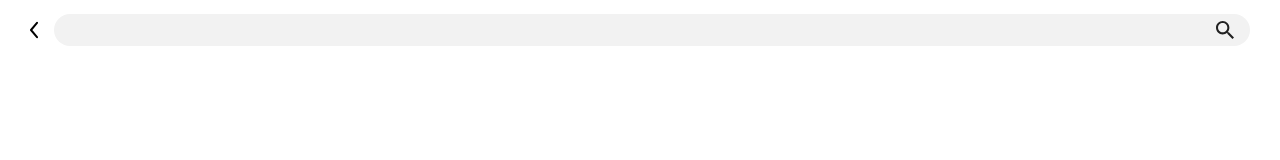
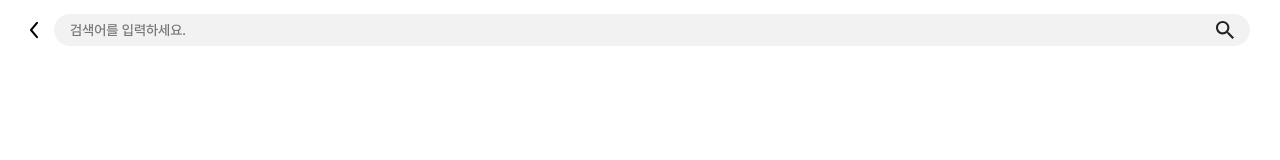
Before and after one commit to whatever-mentoring/juitcy-front, a React (Create React App) app: page /search in a window 1280 px wide. Shown: the top 160 px of the page. Built offline with nearby package versions, Linux system fonts and the light colour scheme.

Commit message:
style: placeholder 추가

```diff
--- a/src/components/Search/SearchBar.tsx
+++ b/src/components/Search/SearchBar.tsx
@@ -42,6 +42,7 @@ const SearchBar = ({
           value={text}
           onChange={handleTextChange}
           onKeyUp={handleKeyPress}
+          placeholder="검색어를 입력하세요."
         ></SearchInput>
         <SearchIcon src={searchButton} onClick={toggleSearched} />
       </SearchInputWrapper>
```
